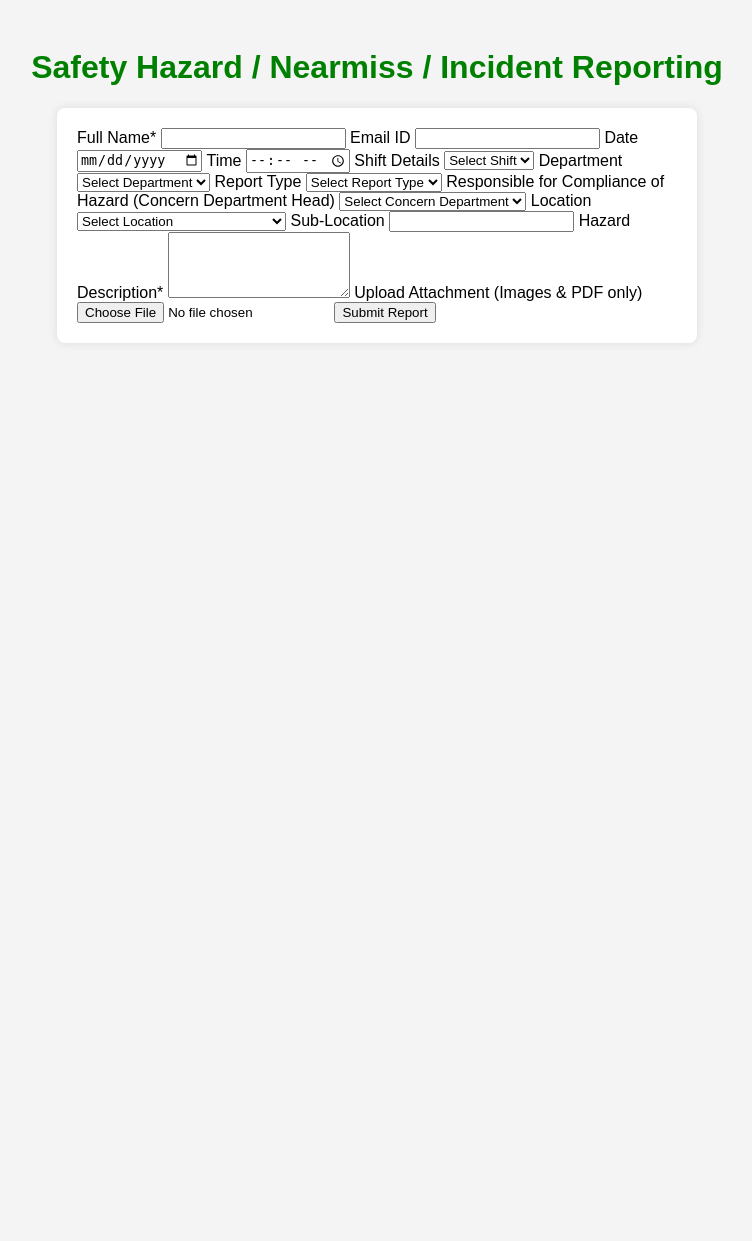
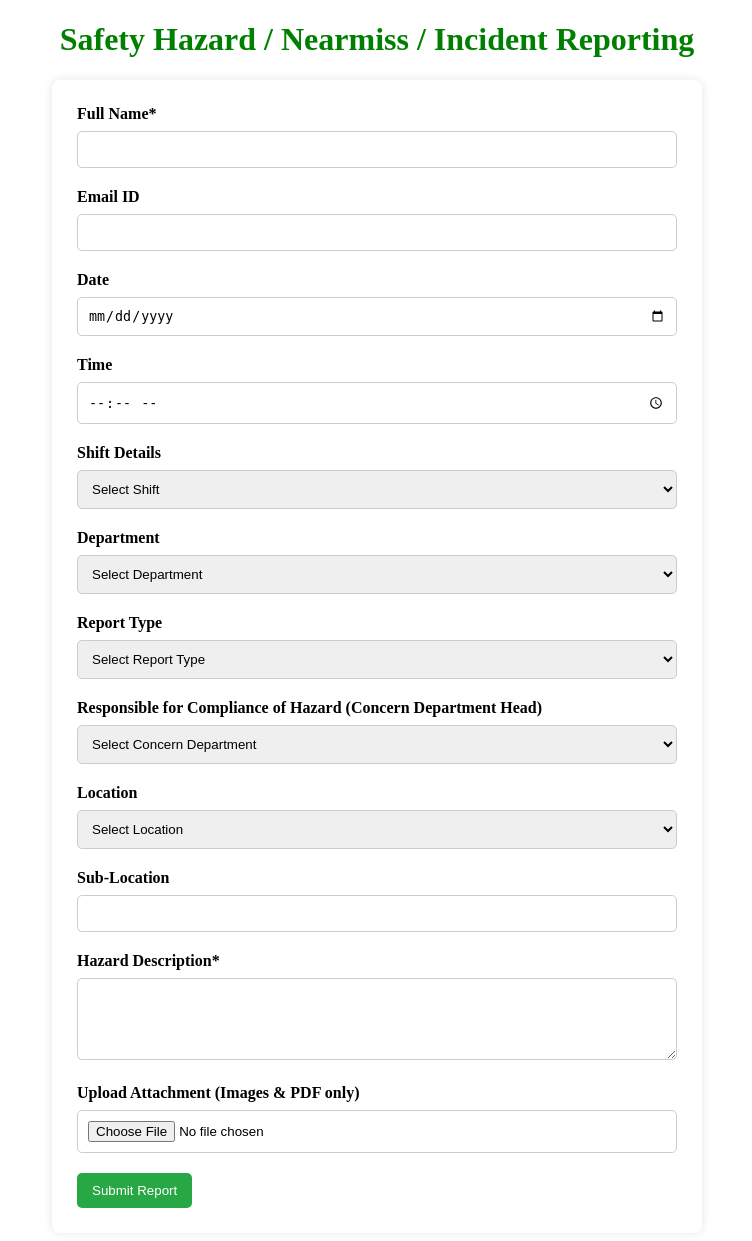
Before and after one commit to Rohitram-cyber/FinalTest, a Flask app: page / in a window 1280 px wide. Shown: the whole page, without its empty margins (263-1015 px from the left). Before the commit the page ends 323 px from the top, so only its background shows below. Run offline with Flask 3, Linux system fonts and the light colour scheme.

Commit message:
Update style.css

```diff
--- a/static/style.css
+++ b/static/style.css
@@ -1,19 +1,41 @@
+<style>
         body {
             font-family: Arial, sans-serif;
-    background-color: #f4f4f4;
-    padding: 20px;
+            background-color: #f2f2f2;
+            padding: 30px;
         }
-
         h1 {
+            text-align: center;
             color: green;
-    text-align: center;
         }
-
         form {
-    background: white;
-    padding: 20px;
+            background: #fff;
+            padding: 25px;
             border-radius: 8px;
             max-width: 600px;
             margin: auto;
             box-shadow: 0 0 10px rgba(0,0,0,0.1);
         }
+        label {
+            font-weight: bold;
+        }
+        input, select, textarea {
+            width: 100%;
+            margin: 8px 0 20px 0;
+            padding: 10px;
+            box-sizing: border-box;
+            border: 1px solid #ccc;
+            border-radius: 5px;
+        }
+        button {
+            padding: 10px 15px;
+            background-color: #28a745;
+            border: none;
+            color: white;
+            border-radius: 5px;
+            cursor: pointer;
+        }
+        button:hover {
+            background-color: #218838;
+        }
+    </style>
```
Lines whose indentation alone changed are shown as unchanged.
